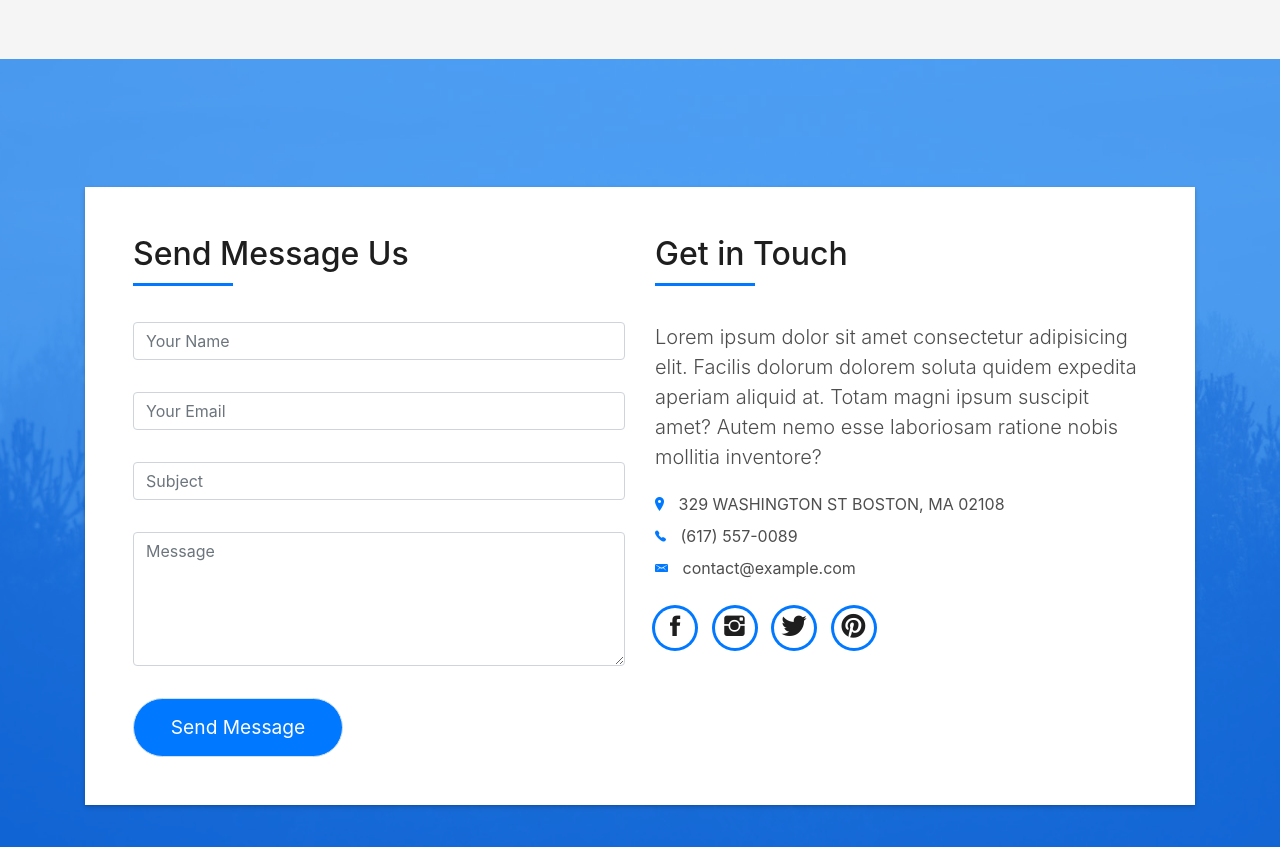
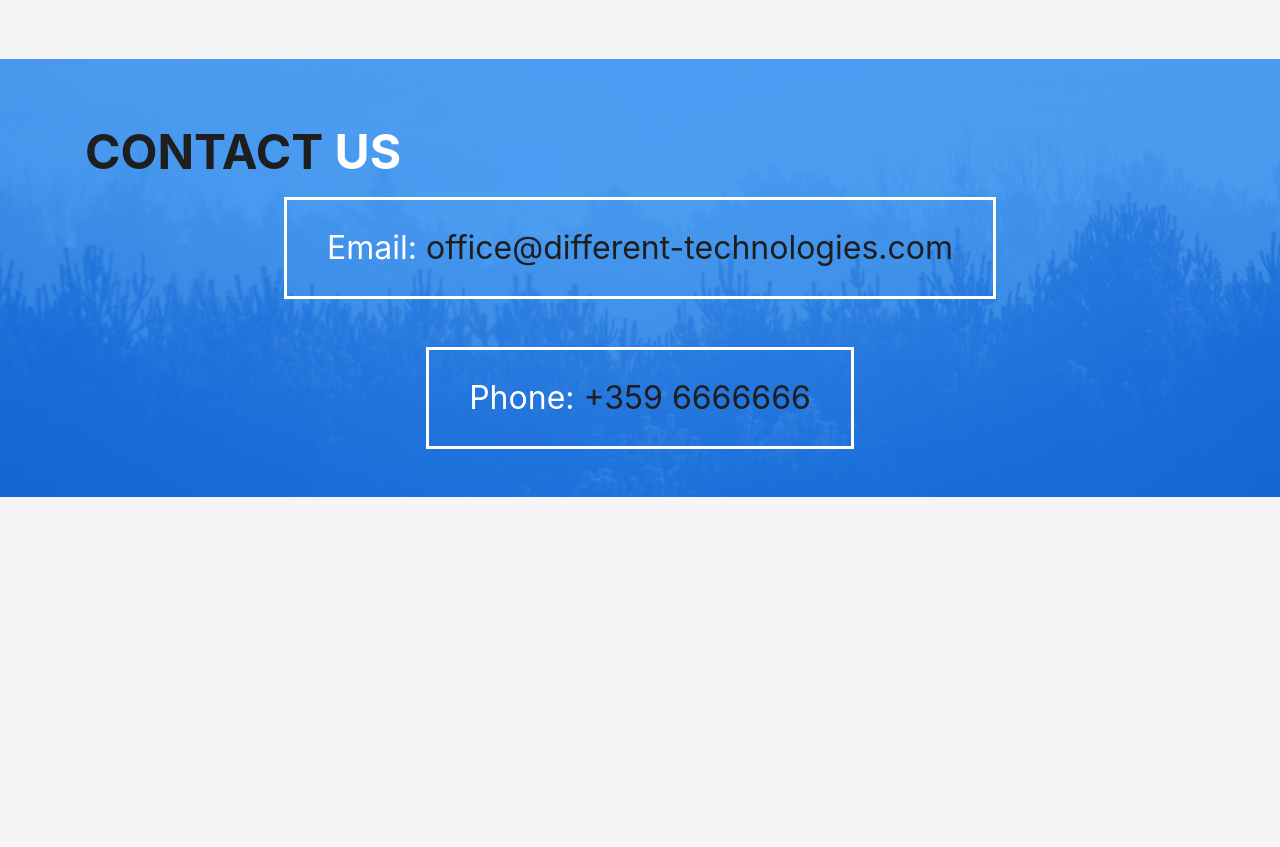
Before and after one commit to DevNik14/DT_Portfolio, a plain HTML site: page index.html in a window 1280 px wide. Shown: the part 4020-4867 px from the top of the page. After the commit the page ends 4517 px from the top, so only its background shows below. Drawn offline with Linux system fonts and the light colour scheme; files whose address does not match are found by name.

Commit message:
redesign contact page

```diff
--- a/css/style.css
+++ b/css/style.css
@@ -447,12 +447,12 @@ a:hover {
   width: 35px;
 }
 
-.navbar-b.navbar-trans .show > .nav-link:before,
-.navbar-b.navbar-trans .active > .nav-link:before,
+.navbar-b.navbar-trans .show>.nav-link:before,
+.navbar-b.navbar-trans .active>.nav-link:before,
 .navbar-b.navbar-trans .nav-link.show:before,
 .navbar-b.navbar-trans .nav-link.active:before,
-.navbar-b.navbar-reduce .show > .nav-link:before,
-.navbar-b.navbar-reduce .active > .nav-link:before,
+.navbar-b.navbar-reduce .show>.nav-link:before,
+.navbar-b.navbar-reduce .active>.nav-link:before,
 .navbar-b.navbar-reduce .nav-link.show:before,
 .navbar-b.navbar-reduce .nav-link.active:before {
   width: 35px;
@@ -466,8 +466,8 @@ a:hover {
   color: #fff;
 }
 
-.navbar-b.navbar-trans .show > .nav-link,
-.navbar-b.navbar-trans .active > .nav-link,
+.navbar-b.navbar-trans .show>.nav-link,
+.navbar-b.navbar-trans .active>.nav-link,
 .navbar-b.navbar-trans .nav-link.show,
 .navbar-b.navbar-trans .nav-link.active {
   color: #fff;
@@ -492,8 +492,8 @@ a:hover {
   color: #0078ff;
 }
 
-.navbar-b.navbar-reduce .show > .nav-link,
-.navbar-b.navbar-reduce .active > .nav-link,
+.navbar-b.navbar-reduce .show>.nav-link,
+.navbar-b.navbar-reduce .active>.nav-link,
 .navbar-b.navbar-reduce .nav-link.show,
 .navbar-b.navbar-reduce .nav-link.active {
   color: #0078ff;
@@ -946,41 +946,37 @@ footer .credits a {
 }
 
 /*======================================
-//--//-->   CONtaCT FORM
+//--//-->   Contacts
 ======================================*/
 
-#sendmessage {
-  color: #0078ff;
-  border: 1px solid #0078ff;
-  display: none;
-  text-align: center;
-  padding: 15px;
-  font-weight: 600;
-  margin-bottom: 15px;
+.contact-boxes {
+  display: flex;
+  flex-wrap: wrap;
+  justify-content: space-evenly;
+  align-items: center;
+  margin-top: 1rem;
 }
 
-#errormessage {
-  color: red;
-  display: none;
-  border: 1px solid red;
-  text-align: center;
-  padding: 15px;
-  font-weight: 600;
-  margin-bottom: 15px;
+.text-secondary-contact {
+  color: #fff;
 }
 
-#sendmessage.show,
-#errormessage.show,
-.show {
-  display: block;
+.contact-boxes div {
+  font-size: 2rem;
+  border: 3px#fff solid;
+  padding: 1.5rem 2.5rem;
+  margin-bottom: 3rem;
+  transition: all 0.5s ease-out;
+  color: #1e1e1e;
 }
 
-.validation {
-  color: red;
-  display: none;
-  margin: 0 0 20px;
-  font-weight: 400;
-  font-size: 13px;
+.contact-boxes div:hover {
+  padding: 0.5rem 1.5rem;
+  background: #fff;
+}
+
+.contact-boxes div:hover .text-secondary-contact {
+  color: #1e1e1e;
 }
 
 /*======================================
--- a/index.html
+++ b/index.html
@@ -468,79 +468,17 @@
     <div class="container">
       <div class="row">
         <div class="col-sm-12">
-          <div class="contact-mf">
-            <div id="contact" class="box-shadow-full">
-              <div class="row">
-                <div class="col-md-6">
-                  <div class="title-box-2">
-                    <h5 class="title-left">
-                      Send Message Us
-                    </h5>
-                  </div>
-                  <div>
-                      <form action="" method="post" role="form" class="contactForm">
-                      <div id="sendmessage">Your message has been sent. Thank you!</div>
-                      <div id="errormessage"></div>
-                      <div class="row">
-                        <div class="col-md-12 mb-3">
-                          <div class="form-group">
-                            <input type="text" name="name" class="form-control" id="name" placeholder="Your Name" data-rule="minlen:4" data-msg="Please enter at least 4 chars" />
-                            <div class="validation"></div>
-                          </div>
-                        </div>
-                        <div class="col-md-12 mb-3">
-                          <div class="form-group">
-                            <input type="email" class="form-control" name="email" id="email" placeholder="Your Email" data-rule="email" data-msg="Please enter a valid email" />
-                            <div class="validation"></div>
-                          </div>
-                        </div>
-                        <div class="col-md-12 mb-3">
-                            <div class="form-group">
-                              <input type="text" class="form-control" name="subject" id="subject" placeholder="Subject" data-rule="minlen:4" data-msg="Please enter at least 8 chars of subject" />
-                              <div class="validation"></div>
-                            </div>
-                        </div>
-                        <div class="col-md-12 mb-3">
-                          <div class="form-group">
-                            <textarea class="form-control" name="message" rows="5" data-rule="required" data-msg="Please write something for us" placeholder="Message"></textarea>
-                            <div class="validation"></div>
-                          </div>
-                        </div>
-                        <div class="col-md-12">
-                          <button type="submit" class="button button-a button-big button-rouded">Send Message</button>
-                        </div>
-                      </div>
-                    </form>
-                  </div>
-                </div>
-                <div class="col-md-6">
-                  <div class="title-box-2 pt-4 pt-md-0">
-                    <h5 class="title-left">
-                      Get in Touch
-                    </h5>
-                  </div>
-                  <div class="more-info">
-                    <p class="lead">
-                      Lorem ipsum dolor sit amet consectetur adipisicing elit. Facilis dolorum dolorem soluta quidem
-                      expedita aperiam aliquid at.
-                      Totam magni ipsum suscipit amet? Autem nemo esse laboriosam ratione nobis
-                      mollitia inventore?
-                    </p>
-                    <ul class="list-ico">
-                      <li><span class="ion-ios-location"></span> 329 WASHINGTON ST BOSTON, MA 02108</li>
-                      <li><span class="ion-ios-telephone"></span> (617) 557-0089</li>
-                      <li><span class="ion-email"></span> contact@example.com</li>
-                    </ul>
-                  </div>
-                  <div class="socials">
-                    <ul>
-                      <li><a href=""><span class="ico-circle"><i class="ion-social-facebook"></i></span></a></li>
-                      <li><a href=""><span class="ico-circle"><i class="ion-social-instagram"></i></span></a></li>
-                      <li><a href=""><span class="ico-circle"><i class="ion-social-twitter"></i></span></a></li>
-                      <li><a href=""><span class="ico-circle"><i class="ion-social-pinterest"></i></span></a></li>
-                    </ul>
-                  </div>
-                </div>
+          <div id="contact">
+            <h3 class="title-a">
+              Contact
+              <span class="text-secondary-contact">Us</span>
+            </h3>
+            <div class="contact-boxes">
+              <div>
+                <span class="text-secondary-contact">Email: </span> office@different-technologies.com
+              </div>
+              <div>
+                <span class="text-secondary-contact">Phone: </span> +359 6666666
               </div>
             </div>
           </div>
```
